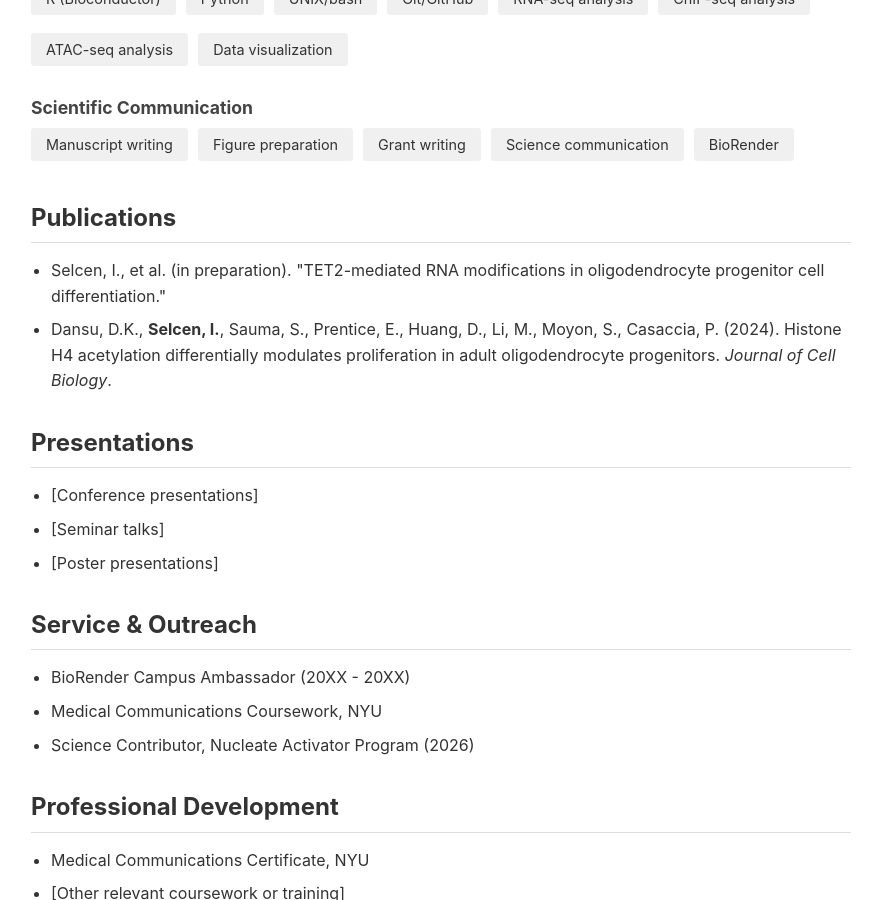
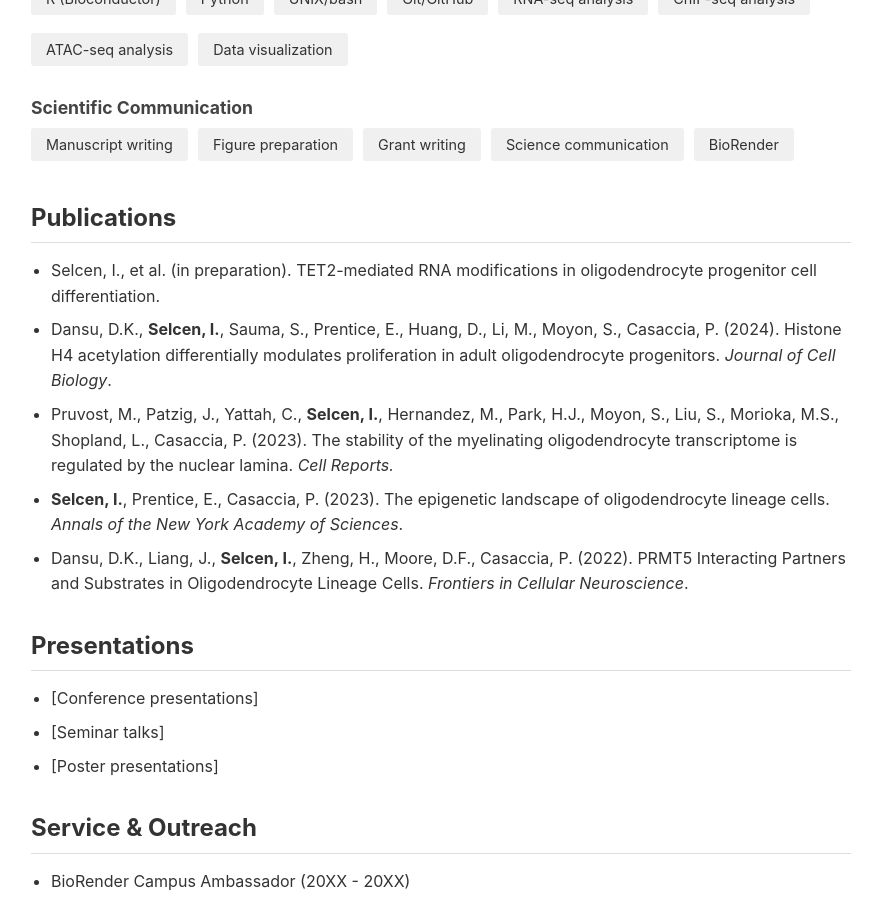
Before and after one commit to ipekselcen/ipekselcen.github.io, a Jekyll site: the page cv.html, which Jekyll copies as it is, in a window 1280 px wide and 900 px high, scrolled down 1484 px. Shown: the whole window, without its empty margins (199-1075 px from the left). Built offline with Jekyll 4.4.1, drawn with Linux system fonts in a browser that asks for light colours.

Commit message:
Update cv.html

```diff
--- a/cv.html
+++ b/cv.html
@@ -216,9 +216,11 @@
         <section>
             <h2>Publications</h2>
             <ul>
-                <li>Selcen, I., et al. (in preparation). "TET2-mediated RNA modifications in oligodendrocyte progenitor cell differentiation." </li>
+                <li><strong></strong>Selcen, I.<strong></strong>, et al. (in preparation). TET2-mediated RNA modifications in oligodendrocyte progenitor cell differentiation. </li>
                 <li>Dansu, D.K., <strong>Selcen, I.</strong>, Sauma, S., Prentice, E., Huang, D., Li, M., Moyon, S., Casaccia, P. (2024). Histone H4 acetylation differentially modulates proliferation in adult oligodendrocyte progenitors. <em>Journal of Cell Biology</em>.</li>
-
+                <li>Pruvost, M., Patzig, J., Yattah, C., <strong>Selcen, I.</strong>, Hernandez, M., Park, H.J., Moyon, S., Liu, S., Morioka, M.S., Shopland, L., Casaccia, P. (2023). The stability of the myelinating oligodendrocyte transcriptome is regulated by the nuclear lamina. <em> Cell Reports<em>.</em></em></li>
+                <li><strong>Selcen, I.</strong>, Prentice, E., Casaccia, P. (2023). The epigenetic landscape of oligodendrocyte lineage cells. <em>Annals of the New York Academy of Sciences</em>.</li>
+                <li>Dansu, D.K., Liang, J., <strong>Selcen, I.</strong>, Zheng, H., Moore, D.F., Casaccia, P. (2022). PRMT5 Interacting Partners and Substrates in Oligodendrocyte Lineage Cells. <em>Frontiers in Cellular Neuroscience</em>.</li>
             </ul>
         </section>
 
```
